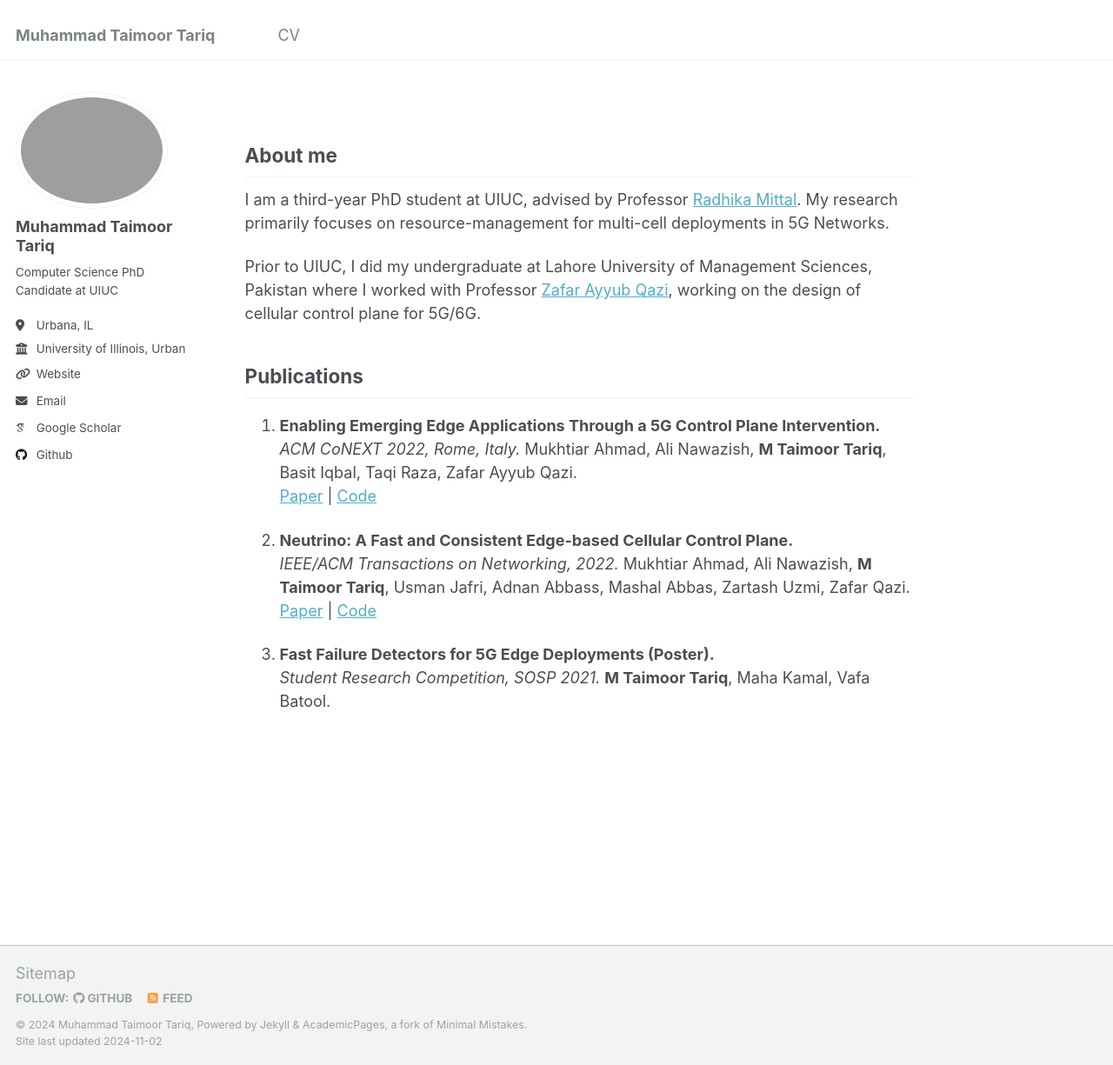
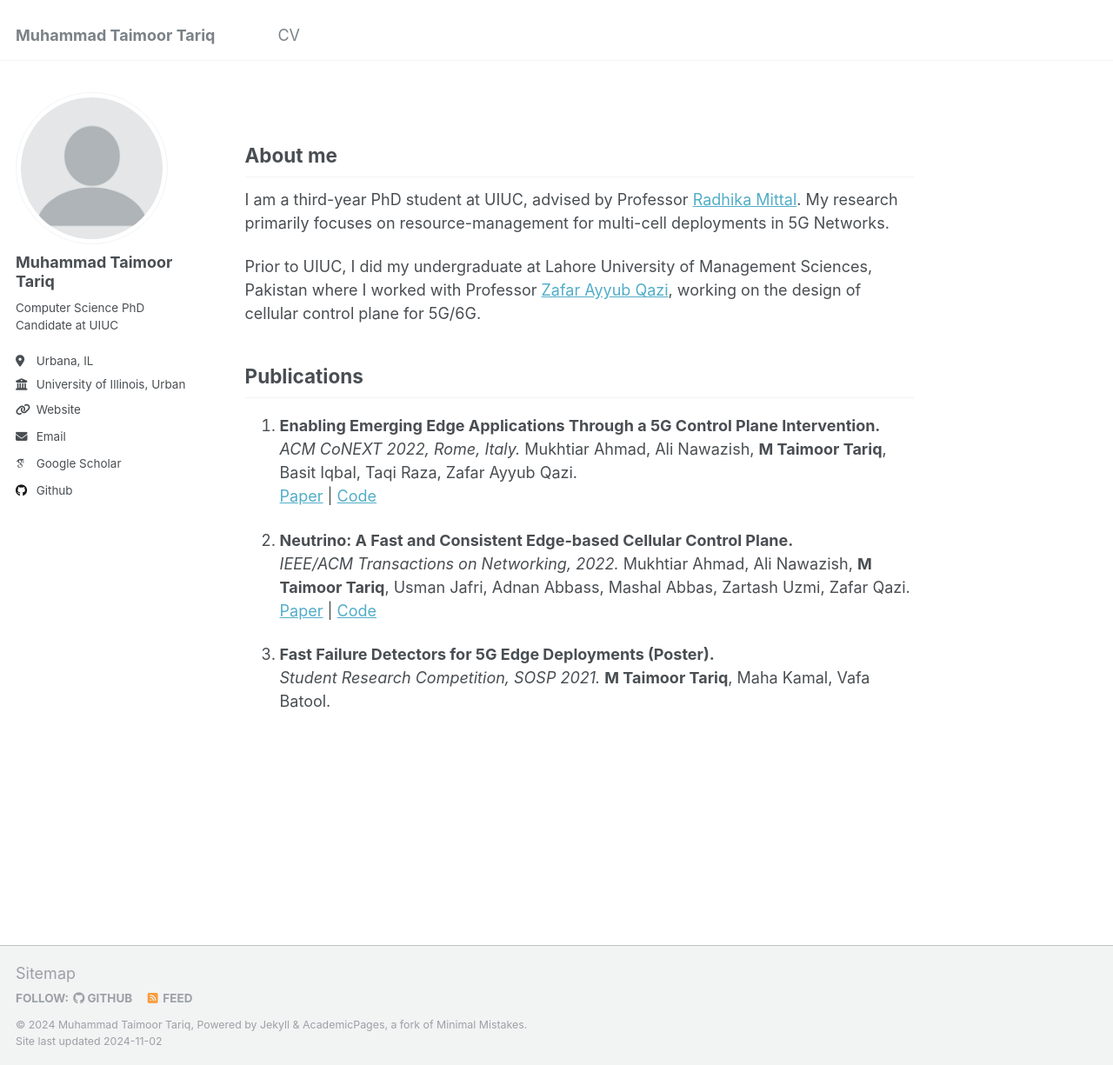
Before and after one commit to taimoortt/taimoortt.github.io, a Jekyll site: the page built from _pages/about.md, in a window 1280 px wide and 1225 px high. Shown: the whole window at 87% size. Built offline with Jekyll 4.4.1, drawn with Linux system fonts in a browser that asks for light colours; some web fonts are replaced.

Commit message:
Initial Commit 5

```diff
--- a/_config.yml
+++ b/_config.yml
@@ -21,7 +21,7 @@ repository               : "academicpages/academicpages.github.io"
 #               Additional customization can be done by editing /_includes/author-profile.html
 author:
   # Biographic information
-  avatar           : "profile.jpg"
+  avatar           : "profile.png"
   name             : "Muhammad Taimoor Tariq"
   pronouns         : # example: "she/her"
   bio              : "Computer Science PhD Candidate at UIUC"
--- a/_includes/head/custom.html
+++ b/_includes/head/custom.html
@@ -16,7 +16,7 @@
 <link rel="icon" type="image/png" href="{{ base_path }}/images/favicon-96x96.png?v=M44lzPylqQ" sizes="96x96">
 <link rel="icon" type="image/png" href="{{ base_path }}/images/favicon-16x16.png?v=M44lzPylqQ" sizes="16x16">
 <link rel="manifest" href="{{ base_path }}/images/manifest.json?v=M44lzPylqQ">
-<link rel="mask-icon" href="{{ base_path }}/images/safari-pinned-tab.svg?v=M44lzPylqQ" color="#000000">
+<link rel="mask-icon" href="{{ base_path }}/images/safari-pinned-tab.svg" color="#000000">
 <link rel="shortcut icon" href="/images/favicon.ico?v=M44lzPylqQ">
 <meta name="msapplication-TileColor" content="#000000">
 <meta name="msapplication-TileImage" content="{{ base_path }}/images/mstile-144x144.png?v=M44lzPylqQ">
```
